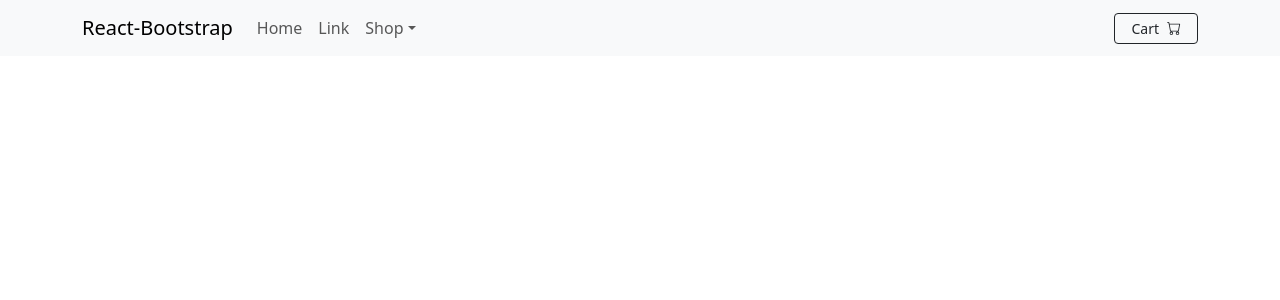
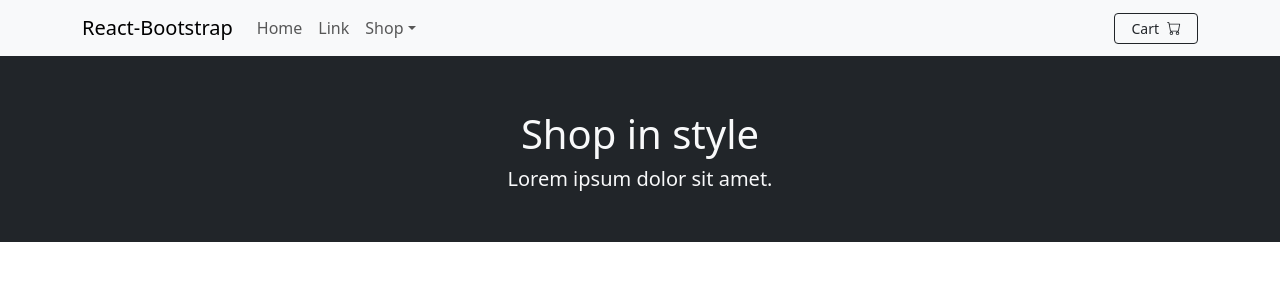
Before and after one commit to ACZH05/ecommerce-template-react, a React (Vite) app: page / in a window 1280 px wide. Shown: the top 300 px of the page. Built offline with nearby package versions, Linux system fonts and the light colour scheme.

Commit message:
Add header

```diff
--- a/src/App.jsx
+++ b/src/App.jsx
@@ -40,10 +40,20 @@ function NavBar() {
   )
 }
 
+function Header() {
+  return (
+    <div className='text-center container-fluid bg-dark text-light py-5'>
+      <div className='fs-1'>Shop in style</div>
+      <div className='fs-5'>Lorem ipsum dolor sit amet.</div>
+    </div>
+  )
+}
+
 function App() {
   return (
     <div>
       <NavBar />
+      <Header />
     </div>
   )
 }
```
